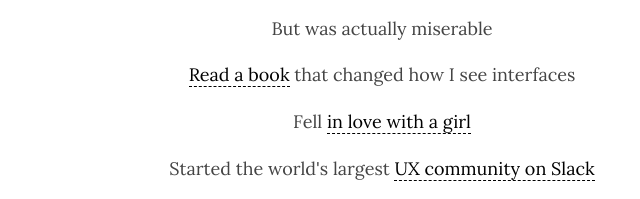
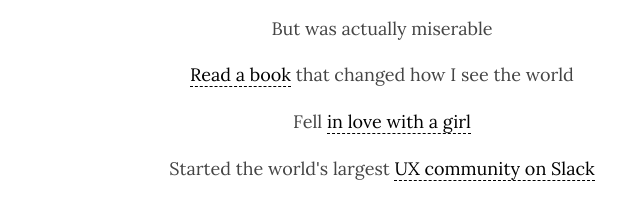
Before and after one commit to jacobrogelberg/jacobrogelberg.github.io, a plain HTML site: page index.html in a window 1280 px wide. Shown: the part 336-535 px from the top of the page, 258-898 px from the left. Drawn offline with Linux system fonts and the light colour scheme.

Commit message:
Update index.html

```diff
--- a/index.html
+++ b/index.html
@@ -42,7 +42,7 @@ function changeBGImage(whichImage){
 <p>Started college in NYC</p>
 <p>Thought I was going to be a <span class="programmer">programmer</span></p>
 <p>But was actually miserable</p>
-<p><a href="#" onclick="return false;" onMouseOver="javascript:changeBGImage(4)" onmouseout="changeBGImage(0)">Read a book</a> that changed how I see interfaces</p>
+<p><a href="#" onclick="return false;" onMouseOver="javascript:changeBGImage(4)" onmouseout="changeBGImage(0)">Read a book</a> that changed how I see the world</p>
 <p>Fell <a href="#" onclick="return false;" onMouseOver="javascript:changeBGImage(3)" onmouseout="changeBGImage(0)">in love with a girl</a></p>
 <p>Started the world's largest <a href="http://designerhangout.co/" target="_blank">UX community on Slack</a></p>
 <p>Joined <a href="http://sequence.com/" target="_blank">Sequence</a> as an interaction designer</p>
```
